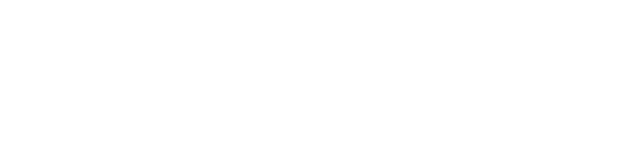
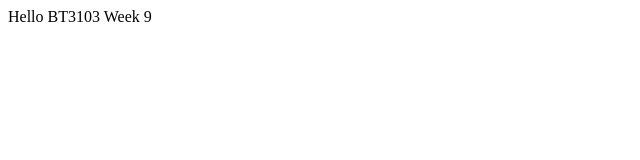
Before and after one commit to samanthaaen/bt3103w9, a website: page index.html in a window 1280 px wide. Shown: the whole page, without its empty margins (0-640 px from the left). Drawn offline with Linux system fonts and the light colour scheme.

Commit message:
Changed the text

```diff
--- a/index.html
+++ b/index.html
@@ -1,7 +1,7 @@
 <html>
   <body>
-    <div id = 'app>
-    BT3103 Week 9
+    <div id = 'app'>
+    Hello BT3103 Week 9
     </div>
   </body>
 </html>
```
